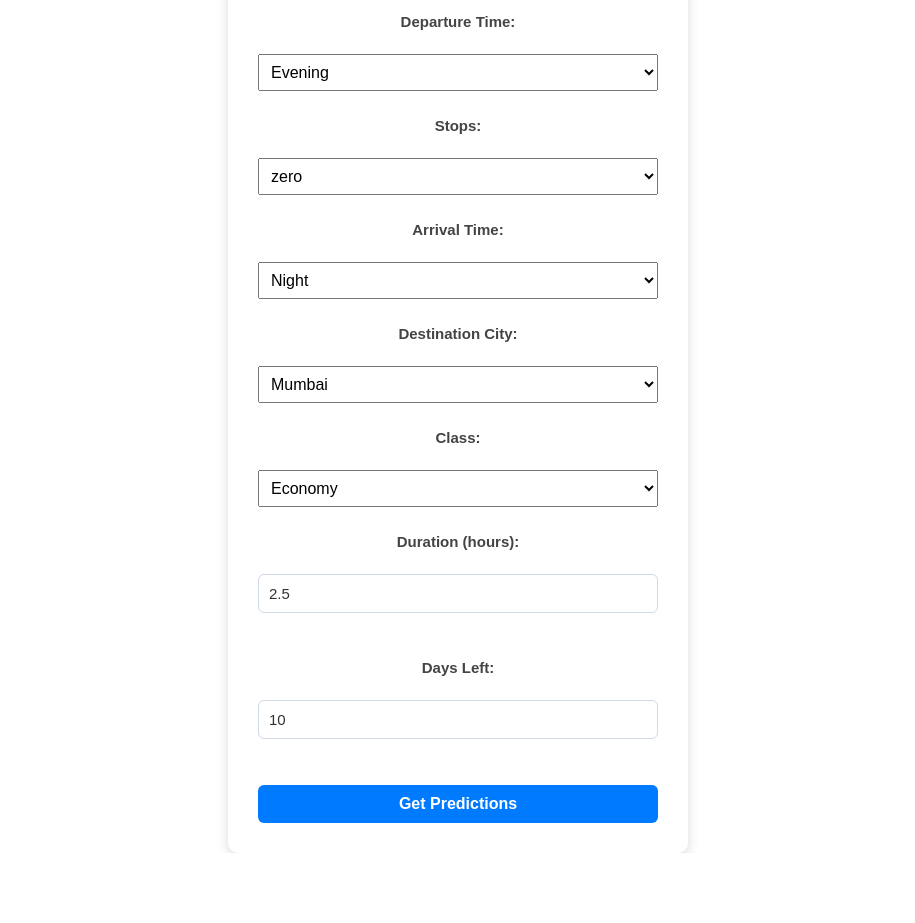
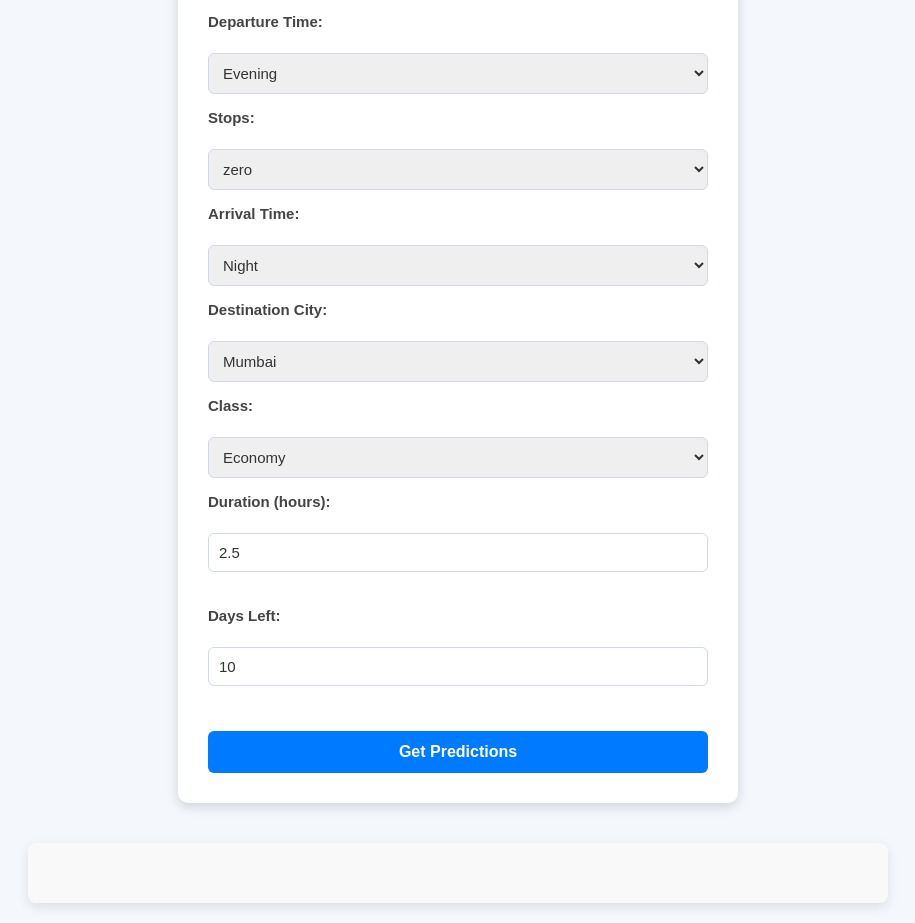
Before and after one commit to hasinduvithanage/InnovationProject, a React (Create React App) app in the folder frontend/: page /predict-visualization in a window 1280 px wide. Shown: the part 274-1197 px from the top of the page, without its empty margins (182-1097 px from the left). Before the commit the page ends 1127 px from the top, so only its background shows below. Built offline with nearby package versions, Linux system fonts and the light colour scheme.

Commit message:
Initialization

```diff
--- a/frontend/src/components/PredictionVisualization.js
+++ b/frontend/src/components/PredictionVisualization.js
@@ -1,7 +1,7 @@
 import React, { useState } from "react";
 import axios from "axios";
 import { Bar } from "react-chartjs-2";
-import "../styles/Visualizer.css";
+import styles from "../styles/Visualizer.module.css";
 
 function PredictionVisualization() {
     const [sourceCity, setSourceCity] = useState("Delhi");
@@ -17,7 +17,7 @@ function PredictionVisualization() {
     const handleSubmit = async () => {
         try {
             const response = await axios.post("http://localhost:8000/predict_airline_prices", {
-                airline: "SpiceJet", // Default airline, but it is ignored in batch prediction
+                airline: "SpiceJet",
                 flight: "SG-8709",
                 source_city: sourceCity,
                 departure_time: departureTime,
@@ -42,19 +42,69 @@ function PredictionVisualization() {
             {
                 label: "Predicted Flight Prices",
                 data: predictions.map(prediction => Object.values(prediction)[0]),
-                backgroundColor: "rgba(75,192,192,0.4)",
+                backgroundColor: "rgba(75,192,192,0.6)",
                 borderColor: "rgba(75,192,192,1)",
                 borderWidth: 1,
             },
         ],
     };
 
+    // Chart options
+    const chartOptions = {
+        responsive: true,
+        maintainAspectRatio: false,
+        plugins: {
+            legend: {
+                position: "top",
+                labels: {
+                    font: {
+                        size: 16,
+                    },
+                },
+            },
+        },
+        scales: {
+            x: {
+                title: {
+                    display: true,
+                    text: "Airlines",
+                    font: {
+                        size: 18,
+                    },
+                },
+                ticks: {
+                    font: {
+                        size: 14,
+                    },
+                },
+            },
+            y: {
+                title: {
+                    display: true,
+                    text: "Price (in currency units)",
+                    font: {
+                        size: 18,
+                    },
+                },
+                ticks: {
+                    font: {
+                        size: 14,
+                    },
+                    beginAtZero: true,
+                },
+            },
+        },
+        layout: {
+            padding: 20,
+        },
+    };
+
     return (
-        <div className="App">
-            <h1>Flight Price Predictor</h1>
-            <form onSubmit={(e) => { e.preventDefault(); handleSubmit(); }}>
-                <label>Source City:</label>
-                <select value={sourceCity} onChange={(e) => setSourceCity(e.target.value)}>
+        <div className={styles.homemain}>
+            <h2 className={styles.heading}>Flight Price Predictor</h2>
+            <form onSubmit={(e) => { e.preventDefault(); handleSubmit(); }} className={styles.formContainer}>
+                <label className={styles.labelText}>Source City:</label>
+                <select value={sourceCity} onChange={(e) => setSourceCity(e.target.value)} className={styles.selectInput}>
                     <option>Delhi</option>
                     <option>Mumbai</option>
                     <option>Bangalore</option>
@@ -63,8 +113,8 @@ function PredictionVisualization() {
                     <option>Chennai</option>
                 </select>
 
-                <label>Departure Time:</label>
-                <select value={departureTime} onChange={(e) => setDepartureTime(e.target.value)}>
+                <label className={styles.labelText}>Departure Time:</label>
+                <select value={departureTime} onChange={(e) => setDepartureTime(e.target.value)} className={styles.selectInput}>
                     <option>Evening</option>
                     <option>Early_Morning</option>
                     <option>Morning</option>
@@ -73,15 +123,15 @@ function PredictionVisualization() {
                     <option>Late_Night</option>
                 </select>
 
-                <label>Stops:</label>
-                <select value={stops} onChange={(e) => setStops(e.target.value)}>
+                <label className={styles.labelText}>Stops:</label>
+                <select value={stops} onChange={(e) => setStops(e.target.value)} className={styles.selectInput}>
                     <option>zero</option>
                     <option>one</option>
                     <option>two_or_more</option>
                 </select>
 
-                <label>Arrival Time:</label>
-                <select value={arrivalTime} onChange={(e) => setArrivalTime(e.target.value)}>
+                <label className={styles.labelText}>Arrival Time:</label>
+                <select value={arrivalTime} onChange={(e) => setArrivalTime(e.target.value)} className={styles.selectInput}>
                     <option>Night</option>
                     <option>Morning</option>
                     <option>Early_Morning</option>
@@ -90,8 +140,8 @@ function PredictionVisualization() {
                     <option>Late_Night</option>
                 </select>
 
-                <label>Destination City:</label>
-                <select value={destinationCity} onChange={(e) => setDestinationCity(e.target.value)}>
+                <label className={styles.labelText}>Destination City:</label>
+                <select value={destinationCity} onChange={(e) => setDestinationCity(e.target.value)} className={styles.selectInput}>
                     <option>Delhi</option>
                     <option>Mumbai</option>
                     <option>Bangalore</option>
@@ -100,13 +150,13 @@ function PredictionVisualization() {
                     <option>Chennai</option>
                 </select>
 
-                <label>Class:</label>
-                <select value={classType} onChange={(e) => setClassType(e.target.value)}>
+                <label className={styles.labelText}>Class:</label>
+                <select value={classType} onChange={(e) => setClassType(e.target.value)} className={styles.selectInput}>
                     <option>Economy</option>
                     <option>Business</option>
                 </select>
 
-                <label>Duration (hours):</label>
+                <label className={styles.labelText}>Duration (hours):</label>
                 <input
                     type="number"
                     step="0.1"
@@ -114,23 +164,25 @@ function PredictionVisualization() {
                     max="15"
                     value={duration}
                     onChange={(e) => setDuration(e.target.value)}
+                    className={styles.textInput}
                 />
 
-                <label>Days Left:</label>
+                <label className={styles.labelText}>Days Left:</label>
                 <input
                     type="number"
                     min="1"
                     max="49"
                     value={daysLeft}
                     onChange={(e) => setDaysLeft(e.target.value)}
+                    className={styles.textInput}
                 />
 
-                <button type="submit">Get Predictions</button>
+                <button type="submit" className={styles.submitButton}>Get Predictions</button>
             </form>
 
-            <div className="chart-container">
+            <div className={styles.chartContainer}>
                 {predictions.length > 0 && (
-                    <Bar data={chartData} />
+                    <Bar data={chartData} options={chartOptions} height={400} />
                 )}
             </div>
         </div>
--- a/frontend/src/styles/Visualizer.css
+++ /dev/null
@@ -1,35 +0,0 @@
-.App {
-    text-align: center;
-    font-family: Arial, sans-serif;
-}
-
-form {
-    display: flex;
-    flex-direction: column;
-    max-width: 400px;
-    margin: 0 auto;
-    gap: 1em;
-}
-
-label {
-    margin-top: 10px;
-}
-
-select,
-input {
-    padding: 8px;
-    font-size: 16px;
-}
-
-button {
-    padding: 10px 20px;
-    font-size: 16px;
-    cursor: pointer;
-    margin-top: 10px;
-}
-
-.chart-container {
-    margin-top: 50px;
-    max-width: 600px;
-    margin: 0 auto;
-}
--- /dev/null
+++ b/frontend/src/styles/Visualizer.module.css
@@ -0,0 +1,92 @@
+.homemain {
+    display: flex;
+    flex-direction: column;
+    align-items: center;
+    justify-content: center;
+    min-height: 100vh;
+    background-color: #f4f8fc;
+    font-family: Arial, sans-serif;
+    padding: 20px;
+}
+
+.heading {
+    color: #003366;
+    font-size: 28px;
+    font-weight: bold;
+    margin-bottom: 25px;
+}
+
+.formContainer {
+    background-color: #ffffff;
+    padding: 30px;
+    border-radius: 10px;
+    box-shadow: 0px 4px 12px rgba(0, 0, 0, 0.15);
+    width: 100%;
+    max-width: 500px;
+    display: flex;
+    flex-direction: column;
+    gap: 15px; /* Adds space between form elements */
+}
+
+.labelText {
+    color: #444444;
+    font-size: 15px;
+    font-weight: 600;
+    margin-bottom: 8px;
+}
+
+.selectInput,
+.textInput {
+    width: 100%;
+    padding: 10px;
+    font-size: 15px;
+    border: 1px solid #d1d9e6;
+    border-radius: 6px;
+    color: #333333;
+    box-sizing: border-box;
+}
+
+.selectInput:focus,
+.textInput:focus {
+    outline: none;
+    border-color: #007bff;
+    box-shadow: 0px 0px 5px rgba(0, 123, 255, 0.3);
+}
+
+.submitButton {
+    width: 100%;
+    padding: 12px;
+    font-size: 16px;
+    font-weight: 600;
+    color: #ffffff;
+    background-color: #007bff;
+    border: none;
+    border-radius: 6px;
+    cursor: pointer;
+    transition: background-color 0.3s ease;
+    margin-top: 10px;
+}
+
+.submitButton:hover {
+    background-color: #0056b3;
+}
+
+.submitButton:focus {
+    outline: none;
+}
+
+.chartContainer {
+    margin-top: 40px;
+    max-width: 800px;
+    width: 100%;
+    padding: 30px;
+    background-color: #f9f9f9;
+    border-radius: 8px;
+    box-shadow: 0 4px 12px rgba(0, 0, 0, 0.1);
+}
+
+.chartContainer canvas {
+    padding: 10px;
+    height: 400px; /* Ensures the chart is visible */
+    max-height: 500px;
+}
```
